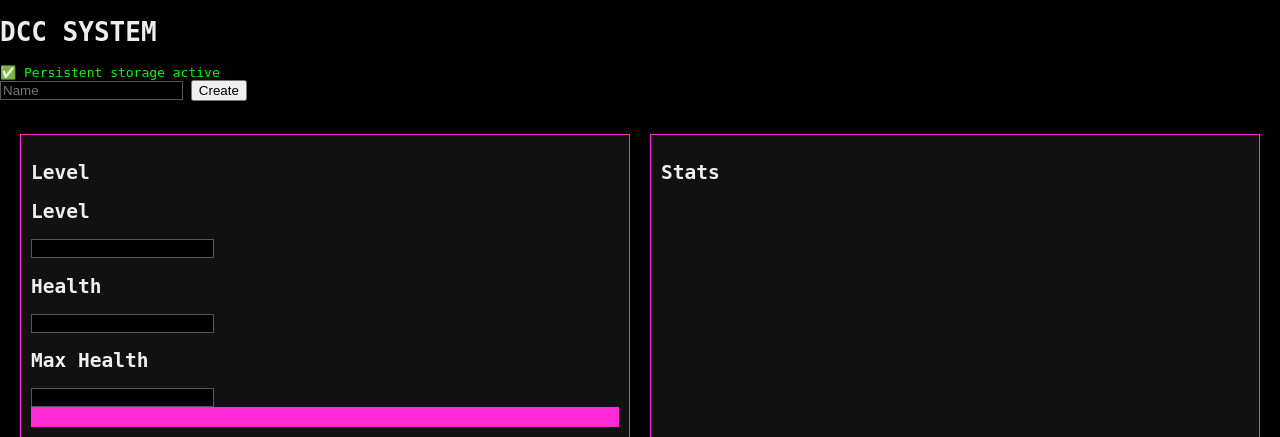
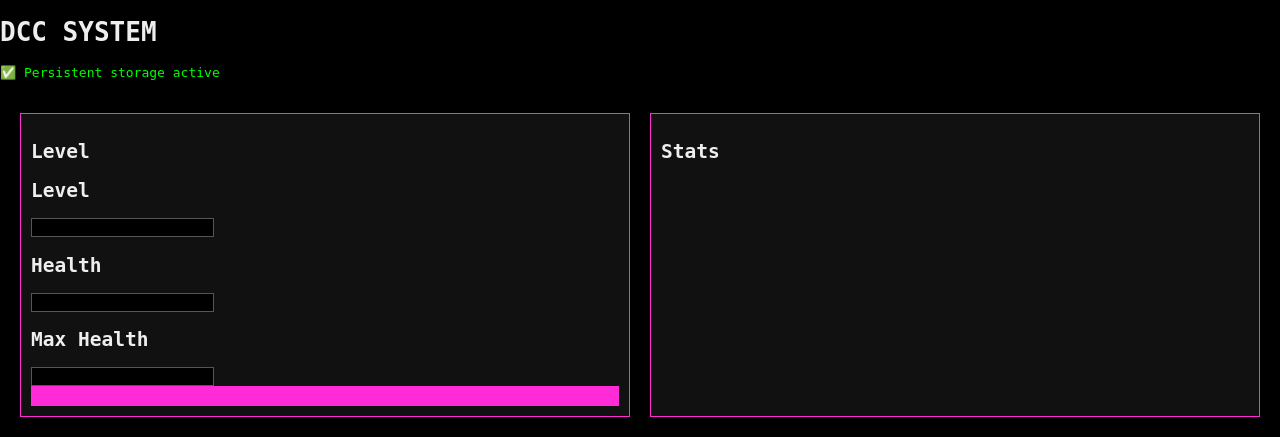
Before and after one commit to chancem5882-web/Dungeon-crawl, a Flask app: template templates/character.html in a window 1280 px wide. Shown: the part 37-474 px from the top of the page. Run offline with Flask 3, Linux system fonts and the light colour scheme; the template is opened without the code that fills it, so the values that code supplies are empty.

Commit message:
Update character.html

```diff
--- a/templates/character.html
+++ b/templates/character.html
@@ -13,11 +13,6 @@
 ✅ Persistent storage active
 </div>
 {% endif %}
-
-<form action="/create" method="post">
-<input name="name" placeholder="Name">
-<button>Create</button>
-</form>
 
 <ul>
 {% for id,name in chars %}
```
